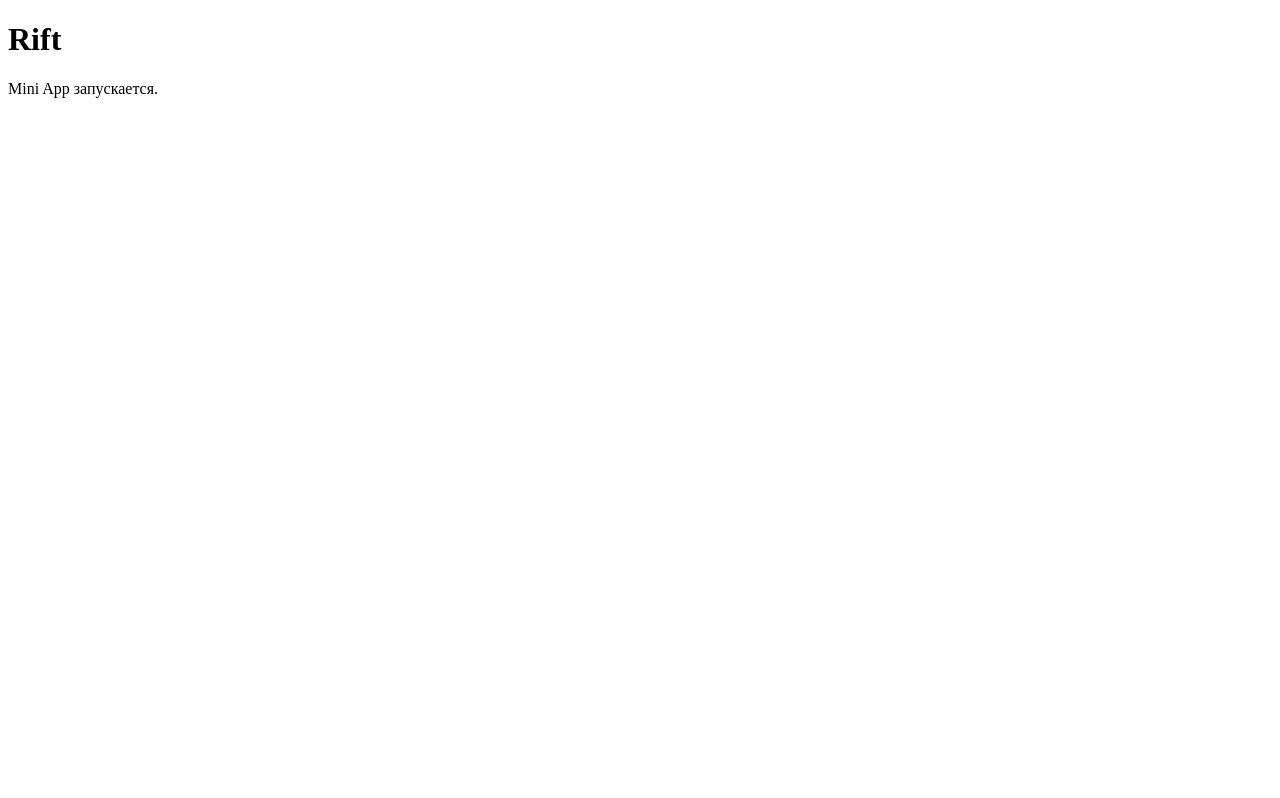
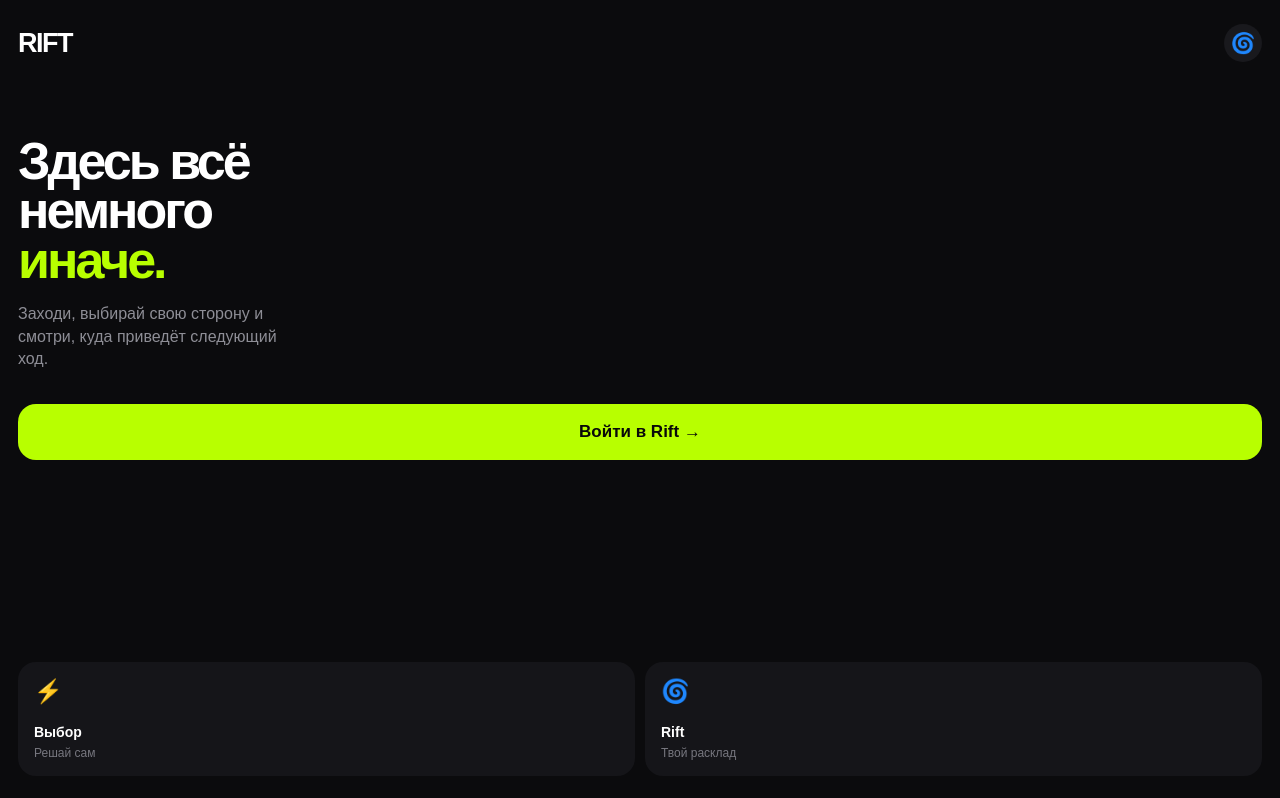
Before and after one commit to UglyDima/rift-mini-app, a plain HTML site: page index.html in a window 1280 px wide. Drawn offline with Linux system fonts and the light colour scheme.

Commit message:
Update index.html

```diff
--- a/index.html
+++ b/index.html
@@ -2,13 +2,173 @@
 <html lang="ru">
 <head>
     <meta charset="UTF-8">
-    <meta name="viewport" content="width=device-width, initial-scale=1.0">
+    <meta name="viewport" content="width=device-width, initial-scale=1.0, maximum-scale=1.0, user-scalable=no">
     <title>Rift</title>
+
+    <style>
+        * {
+            box-sizing: border-box;
+            margin: 0;
+            padding: 0;
+        }
+
+        body {
+            background: #0b0b0d;
+            color: #ffffff;
+            font-family: Arial, sans-serif;
+            min-height: 100vh;
+            overflow-x: hidden;
+        }
+
+        .app {
+            min-height: 100vh;
+            padding: 24px 18px;
+            display: flex;
+            flex-direction: column;
+        }
+
+        .top {
+            display: flex;
+            justify-content: space-between;
+            align-items: center;
+        }
+
+        .logo {
+            font-size: 27px;
+            font-weight: 800;
+            letter-spacing: -1.5px;
+        }
+
+        .status {
+            width: 38px;
+            height: 38px;
+            border-radius: 50%;
+            background: #19191d;
+            display: flex;
+            align-items: center;
+            justify-content: center;
+            font-size: 20px;
+        }
+
+        .hero {
+            margin-top: 75px;
+        }
+
+        .hero h1 {
+            font-size: 52px;
+            line-height: 0.95;
+            letter-spacing: -3px;
+            max-width: 330px;
+        }
+
+        .hero h1 span {
+            color: #b8ff00;
+        }
+
+        .hero p {
+            margin-top: 18px;
+            color: #8e8e96;
+            font-size: 16px;
+            line-height: 1.4;
+            max-width: 290px;
+        }
+
+        .rift-button {
+            margin-top: 34px;
+            width: 100%;
+            border: none;
+            border-radius: 18px;
+            padding: 18px 20px;
+            background: #b8ff00;
+            color: #090909;
+            font-size: 17px;
+            font-weight: 800;
+            cursor: pointer;
+        }
+
+        .rift-button:active {
+            transform: scale(0.98);
+        }
+
+        .cards {
+            margin-top: auto;
+            padding-top: 70px;
+            display: grid;
+            grid-template-columns: 1fr 1fr;
+            gap: 10px;
+        }
+
+        .card {
+            min-height: 105px;
+            border-radius: 18px;
+            background: #151519;
+            padding: 16px;
+        }
+
+        .card .icon {
+            font-size: 23px;
+            margin-bottom: 18px;
+        }
+
+        .card strong {
+            font-size: 14px;
+        }
+
+        .card p {
+            color: #77777f;
+            font-size: 12px;
+            margin-top: 5px;
+        }
+    </style>
 </head>
+
 <body>
 
-    <h1>Rift</h1>
-    <p>Mini App запускается.</p>
+<div class="app">
+
+    <div class="top">
+        <div class="logo">RIFT</div>
+        <div class="status">🌀</div>
+    </div>
+
+    <div class="hero">
+        <h1>
+            Здесь всё<br>
+            немного <span>иначе.</span>
+        </h1>
+
+        <p>
+            Заходи, выбирай свою сторону и смотри, куда приведёт следующий ход.
+        </p>
+
+        <button class="rift-button" id="startButton">
+            Войти в Rift →
+        </button>
+    </div>
+
+    <div class="cards">
+        <div class="card">
+            <div class="icon">⚡</div>
+            <strong>Выбор</strong>
+            <p>Решай сам</p>
+        </div>
+
+        <div class="card">
+            <div class="icon">🌀</div>
+            <strong>Rift</strong>
+            <p>Твой расклад</p>
+        </div>
+    </div>
+
+</div>
+
+<script>
+    const button = document.getElementById("startButton");
+
+    button.addEventListener("click", () => {
+        button.textContent = "Скоро 👀";
+    });
+</script>
 
 </body>
 </html>
```
